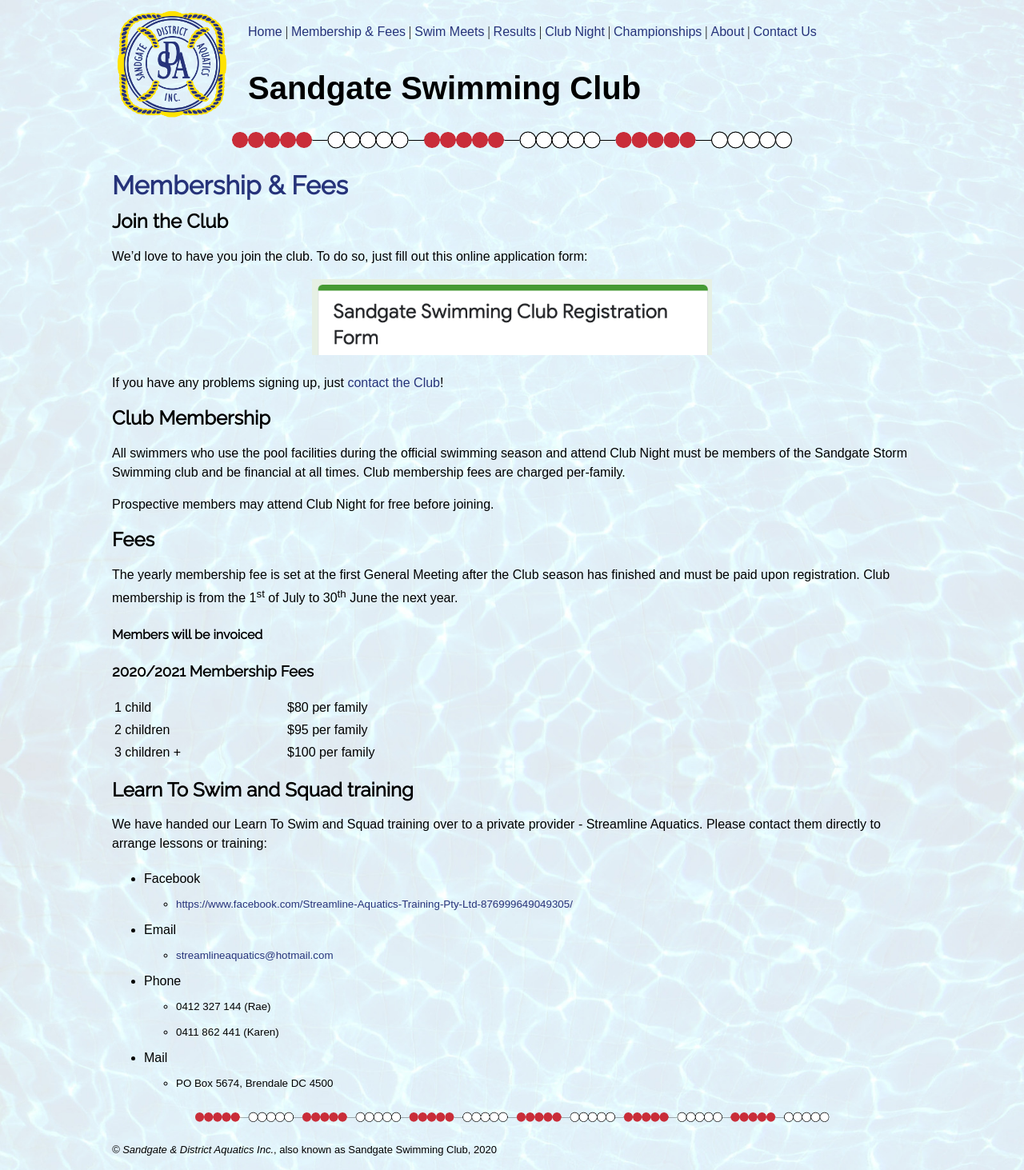
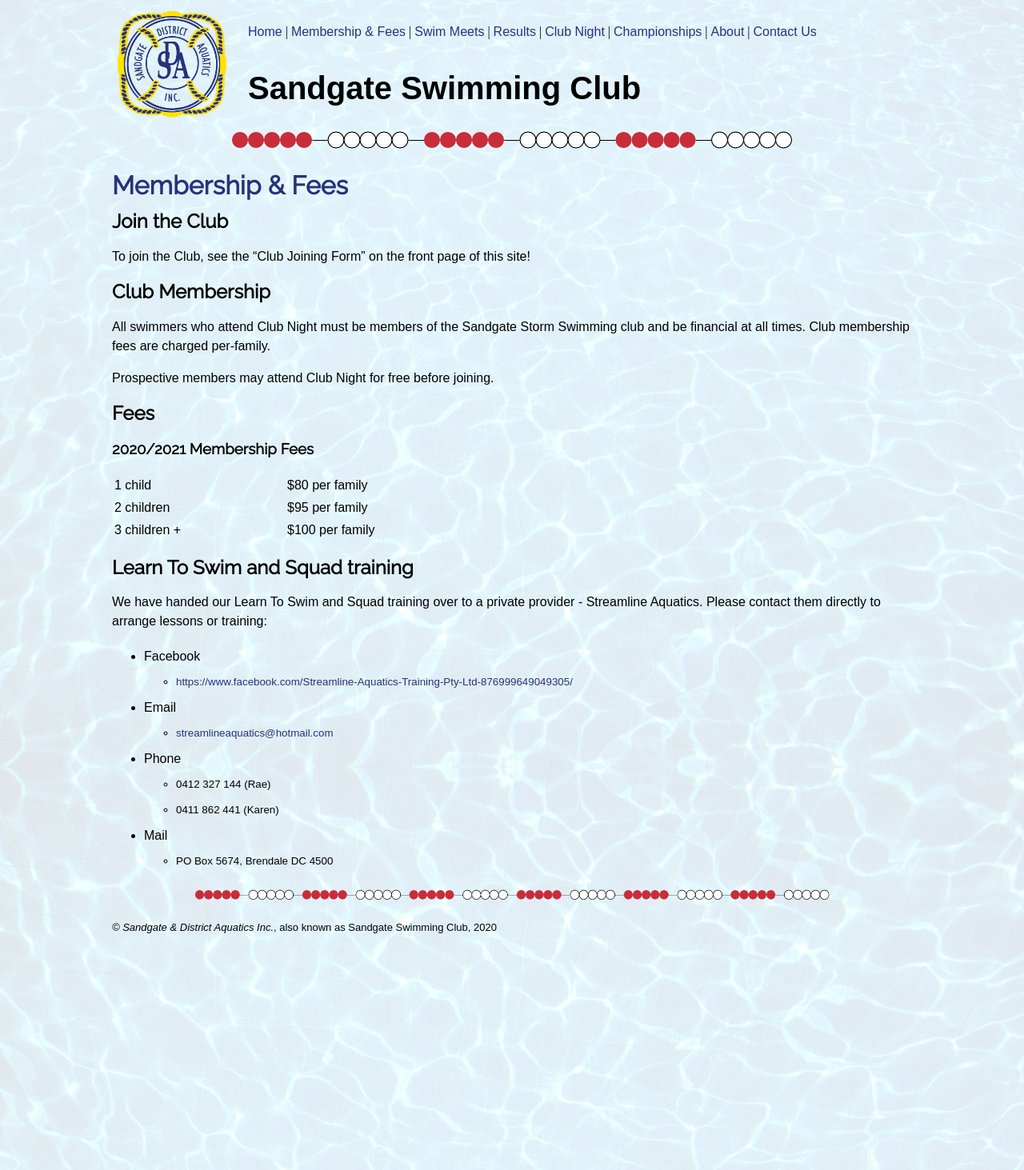
Before and after one commit to sandswim/website, a Jekyll site: the page built from pages/membership.md, in a window 1280 px wide. Shown: the whole page at 80% size. Built offline with Jekyll 4.4.1, drawn with Linux system fonts in a browser that asks for light colours.

Commit message:
Update membership.md

```diff
--- a/pages/membership.md
+++ b/pages/membership.md
@@ -6,24 +6,15 @@ permalink: /membership
 # Membership & Fees
 
 ## Join the Club
-We'd love to have you join the club. To do so, just fill out this online application form:
-
-<p style="text-align:center;">
-<a href="https://forms.gle/pkLnS9wSp1HDmAfU6"><img src="/images/signup-form.png" alt="sing-up form image" style="width:50%" /></a>
-</p>
-
-If you have any problems signing up, just [contact the Club](/contact)!
+To join the Club, see the "Club Joining Form" on the front page of this site!
 
 
 ## Club Membership
-All swimmers who use the pool facilities during the official swimming season and attend Club Night must be members of the Sandgate Storm Swimming club and be financial at all times. Club membership fees are charged per-family.
+All swimmers who attend Club Night must be members of the Sandgate Storm Swimming club and be financial at all times. Club membership fees are charged per-family.
 
 Prospective members may attend Club Night for free before joining.
 
 ## Fees
-The yearly membership fee is set at the first General Meeting after the Club season has finished and must be paid upon registration. Club membership is from the 1<sup>st</sup> of July to 30<sup>th</sup> June the next year.
-
-#### Members will be invoiced
 
 ### 2020/2021 Membership Fees
 
```
